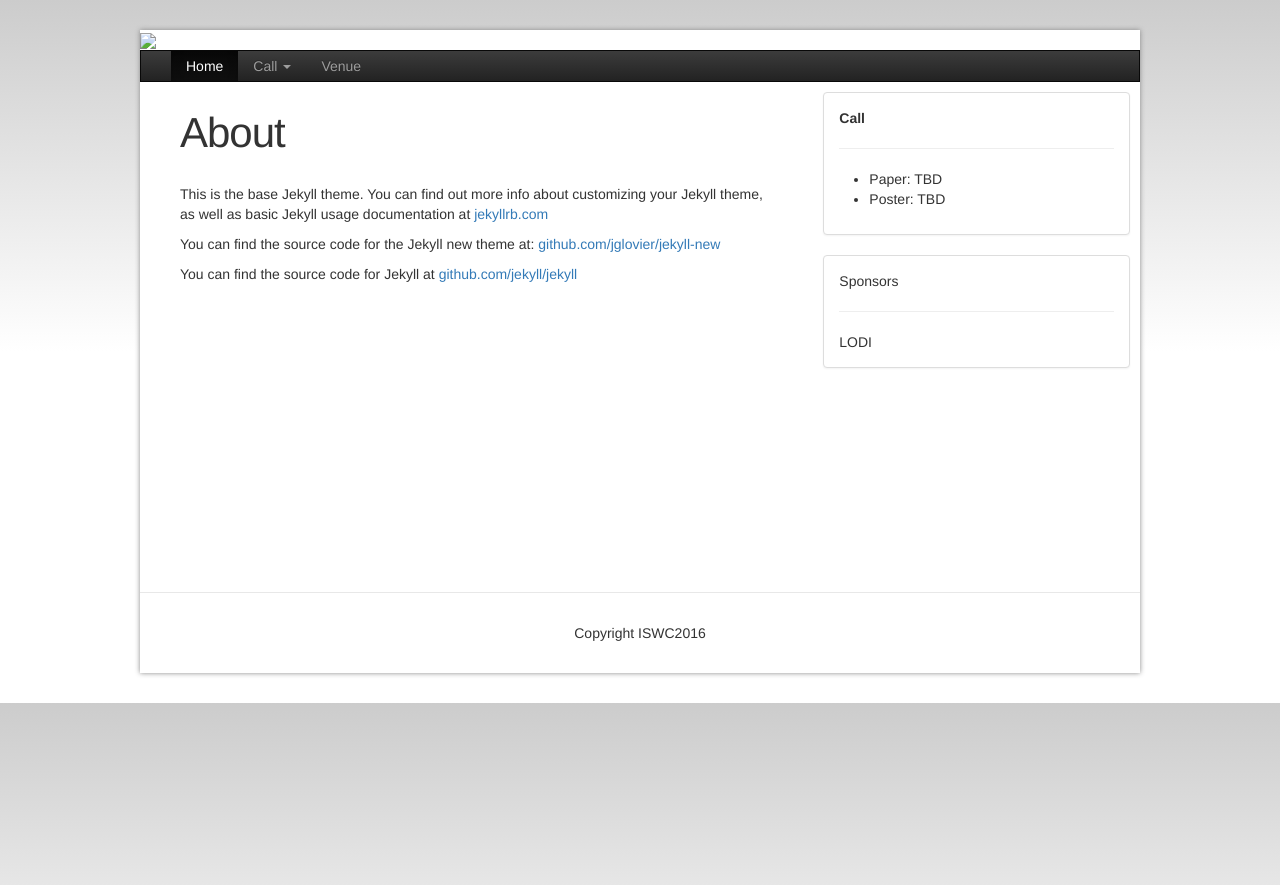
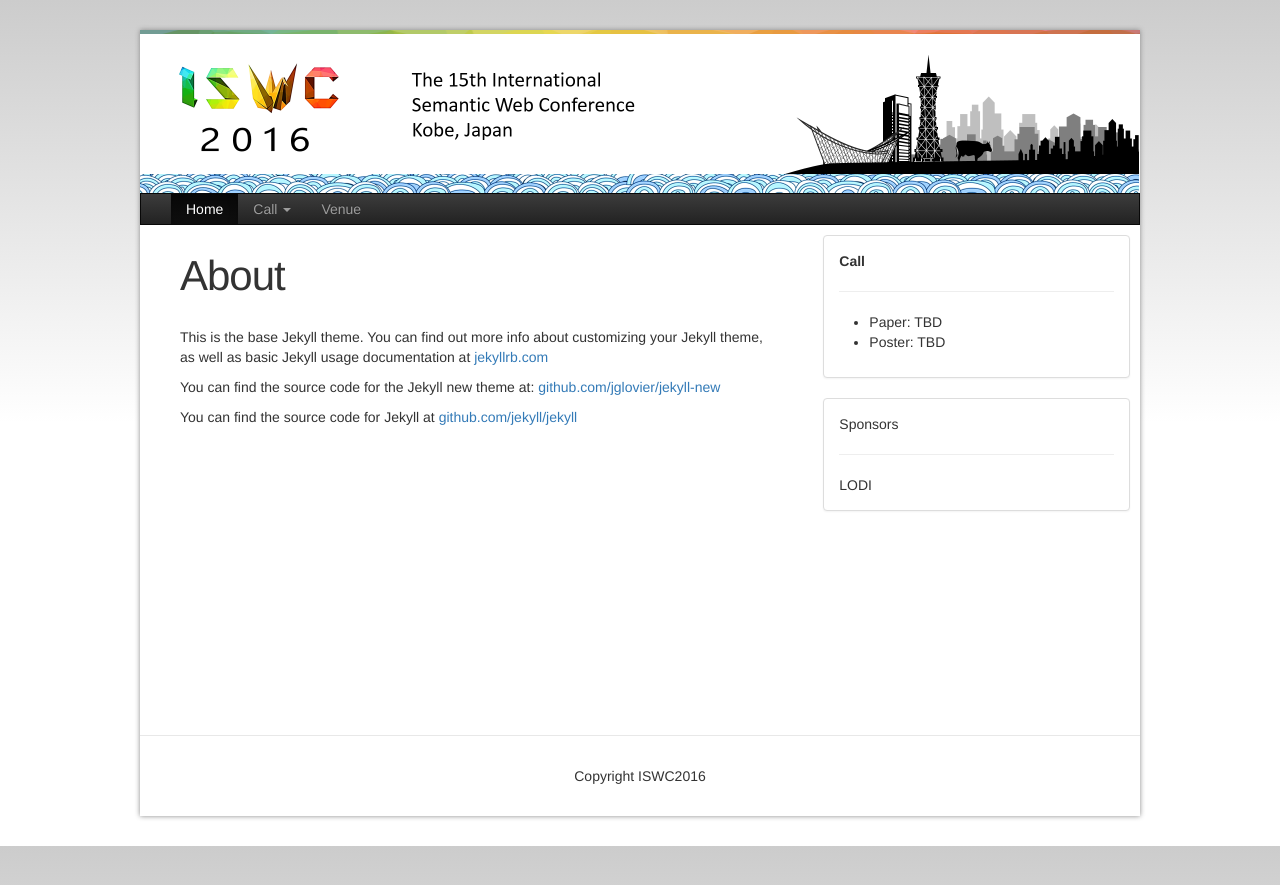
Before and after one commit to mielvds/iswc2016, a Jekyll site: the page built from about.md, in a window 1280 px wide. Shown: the top 885 px of the page. Built offline with Jekyll 4.4.1, drawn with Linux system fonts in a browser that asks for light colours.

Commit message:
Fix bug of incorrect image path

```diff
--- a/_includes/header.html
+++ b/_includes/header.html
@@ -1,5 +1,5 @@
 <header>
-<img src="{{ site.baseurl }}images/iswc-header.png" width="100%"/>
+<img src="{{ site.baseurl }}/images/iswc-header.png" width="100%"/>
 
 <nav class="navbar navbar-inverse">
    <div class="container-fluid">
```
